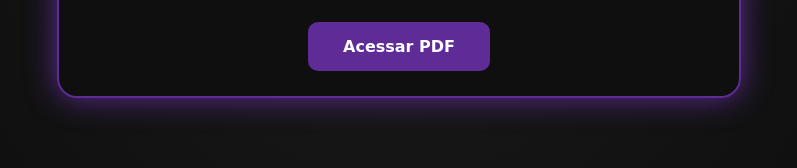
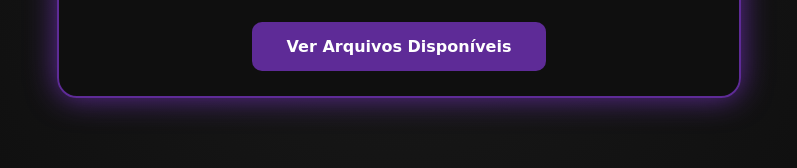
Before and after one commit to KetyKety03/MeuPDF.site, a plain HTML site: page index.html in a window 1280 px wide. Shown: the part 482-650 px from the top of the page, without its empty margins (241-1038 px from the left). Drawn offline with Linux system fonts and the light colour scheme; a web font is replaced by a local one.

Commit message:
Update index.html

```diff
--- a/index.html
+++ b/index.html
@@ -12,7 +12,7 @@
     <div class="card">
       <h1>🃏 Os Arquivos do Tarot Proibido</h1>
       <p>Descubra um PDF oculto com interpretações raras, segredos esotéricos e métodos não convencionais para leitura de tarô.</p>
-      <a href="https://gumroad.com/l/tarotproibido" class="btn" target="_blank">Acessar PDF</a>
+      <a href="produtos.html" class="btn">Ver Arquivos Disponíveis</a>
     </div>
   </div>
 </body>
```
